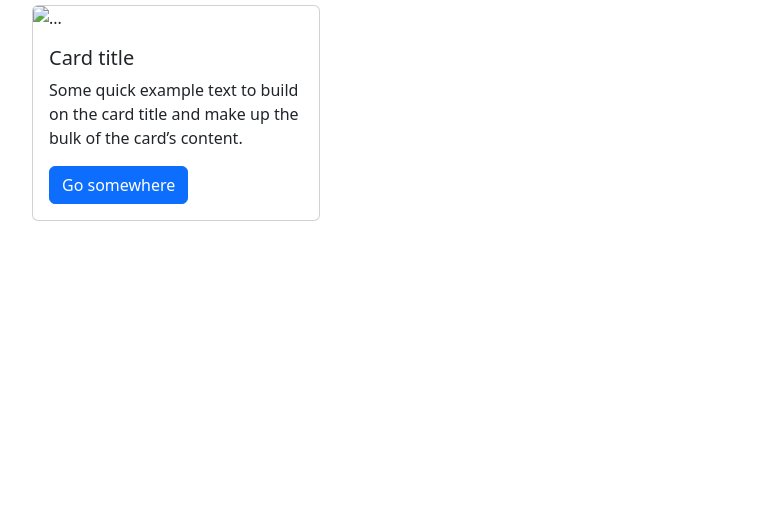
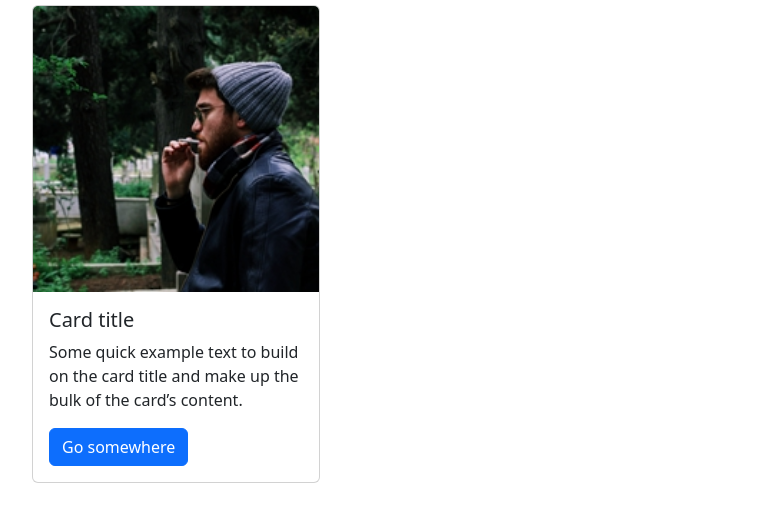
Before and after one commit to christiantondo/js-our-team, a plain HTML site: page index.html in a window 1280 px wide. Shown: the part 83-604 px from the top of the page, without its empty margins (50-818 px from the left). Drawn offline with nearby package versions, Linux system fonts and the light colour scheme.

Commit message:
card image test

```diff
--- a/index.html
+++ b/index.html
@@ -20,7 +20,7 @@
 
 
         <div class="card" style="width: 18rem;">
-            <img src="..." class="card-img-top" alt="...">
+            <img src="./img/male1.png" class="card-img-top" alt="...">
             <div class="card-body">
                 <h5 class="card-title">Card title</h5>
                 <p class="card-text">Some quick example text to build on the card title and make up the bulk of the
```
